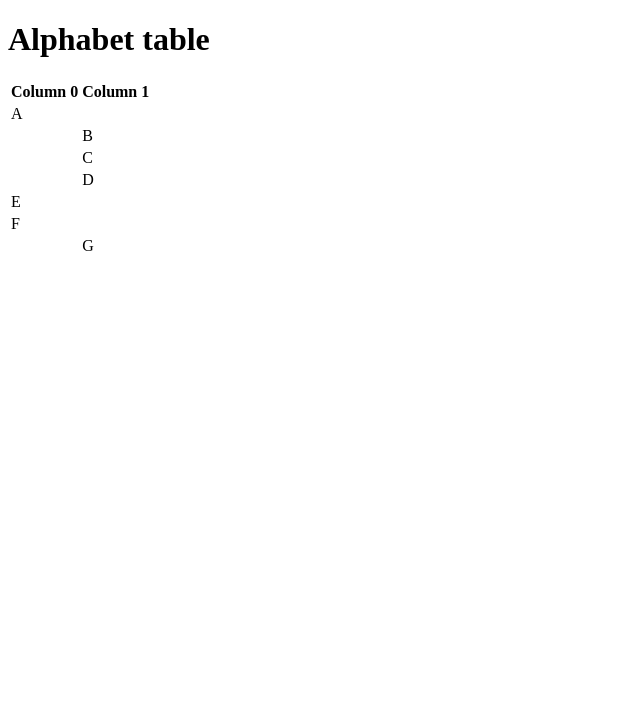
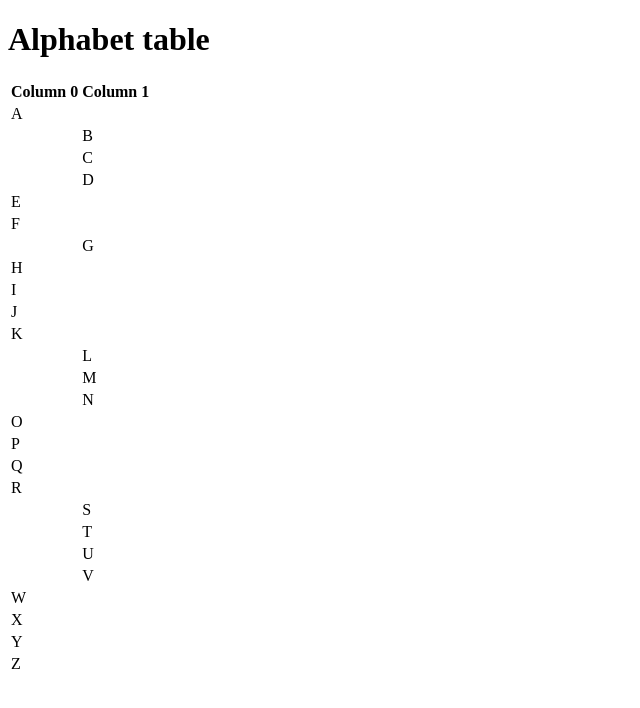
Before and after one commit to comp426-2022-fall/a01-wemmajia, a website: page public/index.html in a window 1280 px wide. Shown: the whole page, without its empty margins (0-640 px from the left). Drawn offline with Linux system fonts and the light colour scheme.

Commit message:
alphabet rows

```diff
--- a/public/index.html
+++ b/public/index.html
@@ -37,11 +37,62 @@
     						<td></td><td>G</td>
   					</tr>
   					<tr>
-    						<td></td><td></td>
+    						<td>H</td><td></td>
   					</tr>
 					<tr>
-						<td></td><td></td>
-				  </tr>
+						<td>I</td><td></td>
+				  	</tr>
+					<tr>
+						<td>J</td><td></td>
+				  	</tr>
+				  	<tr>
+						<td>K</td><td></td>
+			  		</tr>
+			  		<tr>
+						<td></td><td>L</td>
+		  			</tr>
+		  			<tr>
+						<td></td><td>M</td>
+	  				</tr>
+	  				<tr>
+						<td></td><td>N</td>
+ 			 		</tr>
+  					<tr>
+						<td>O</td><td></td>
+					</tr>
+					<tr>
+						<td>P</td><td></td>
+					</tr>
+					<tr>
+						<td>Q</td><td></td>
+					</tr>
+					<tr>
+						<td>R</td><td></td>
+					</tr>
+					<tr>
+						<td></td><td>S</td>
+					</tr>
+					<tr>
+						<td></td><td>T</td>
+					</tr>
+					<tr>
+						<td></td><td>U</td>
+					</tr>
+					<tr>
+						<td></td><td>V</td>
+					</tr>
+					<tr>
+						<td>W</td><td></td>
+					</tr>
+					<tr>
+						<td>X</td><td></td>
+					</tr>
+					<tr>
+						<td>Y</td><td></td>
+					</tr>
+					<tr>
+						<td>Z</td><td></td>
+					</tr>
 				</tbody>
 			</table>
         	</div>
```
